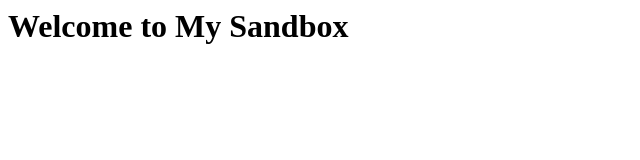
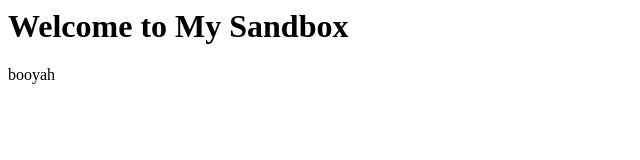
Before and after one commit to cilavery/website, a plain HTML site: page site/index.html in a window 1280 px wide. Shown: the full height of the page, 0-640 px from the left. Drawn offline with Linux system fonts and the light colour scheme.

Commit message:
Oh I forgot to add this

```diff
--- a/site/index.html
+++ b/site/index.html
@@ -7,6 +7,9 @@
 <body>
 
 <h1>Welcome to My Sandbox</h1>
+<p>
+	booyah
+</p>
 
 
 </body>
```
